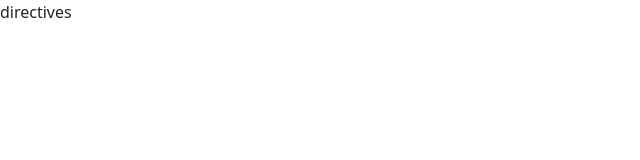
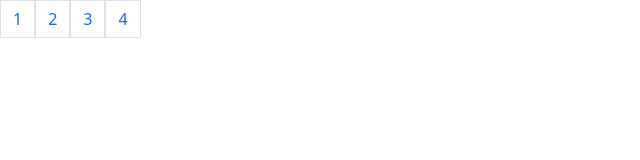
Before and after one commit to HennadiiZ/pages_ud_directives, an Angular app: page / in a window 1280 px wide. Shown: the top 160 px of the page, without its empty margins (0-640 px from the left). Built offline with nearby package versions, Linux system fonts and the light colour scheme.

Commit message:
ntml template

```diff
--- a/src/app/app.component.html
+++ b/src/app/app.component.html
@@ -1 +1,22 @@
-<p>directives</p>
+<nav aria-label="Page navigation ">
+  <ul class="pagination">
+    <!-- <li class="page-item">{{ i + 1}}{{ image.title }}{{ image.url }}</li> -->
+    <li
+    *ngFor="let image of images; let i = index;"
+    class="page-link active"
+    aria-current="page"
+    >{{ i + 1}}</li>
+  </ul>
+</nav>
+
+
+
+<!-- <nav aria-label="Page navigation ">
+  <ul class="pagination">
+    <li class="page-item"><a class="page-link" href="#">Previous</a></li>
+    <li class="page-item"><a class="page-link" href="#">1</a></li>
+    <li class="page-item"><a class="page-link" href="#">2</a></li>
+    <li class="page-item"><a class="page-link" href="#">3</a></li>
+    <li class="page-item"><a class="page-link" href="#">Next</a></li>
+  </ul>
+</nav> -->
--- a/src/app/app.component.ts
+++ b/src/app/app.component.ts
@@ -7,4 +7,29 @@ import { Component } from '@angular/core';
 })
 export class AppComponent {
 
+
+
+  images = [
+    {
+      title: "at the beach",
+      url: "https://images.unsplash.com/photo-1468413253725-0d5181091126?crop=entropy&cs=tinysrgb&fm=jpg&ixlib=rb-1.2.1&q=60&raw_url=true&ixid=MnwxMjA3fDB8MHxzZWFyY2h8MjF8fGJlYWNofGVufDB8fDB8fA%3D%3D&auto=format&fit=crop&w=600",
+
+    },
+    {
+      title: "at the bar",
+      url: "https://www.istockphoto.com/photo/blurred-bokeh-light-on-sunset-with-yellow-string-lights-decor-in-beach-restaurant-gm1314451401-402665300",
+
+    },
+    {
+      title: "house",
+      url: "https://unsplash.com/photos/2gDwlIim3Uw",
+
+    },
+    {
+      title: "car",
+      url: "https://unsplash.com/photos/8xyki0bqvgw",
+
+    },
+
+  ];
 }
```
